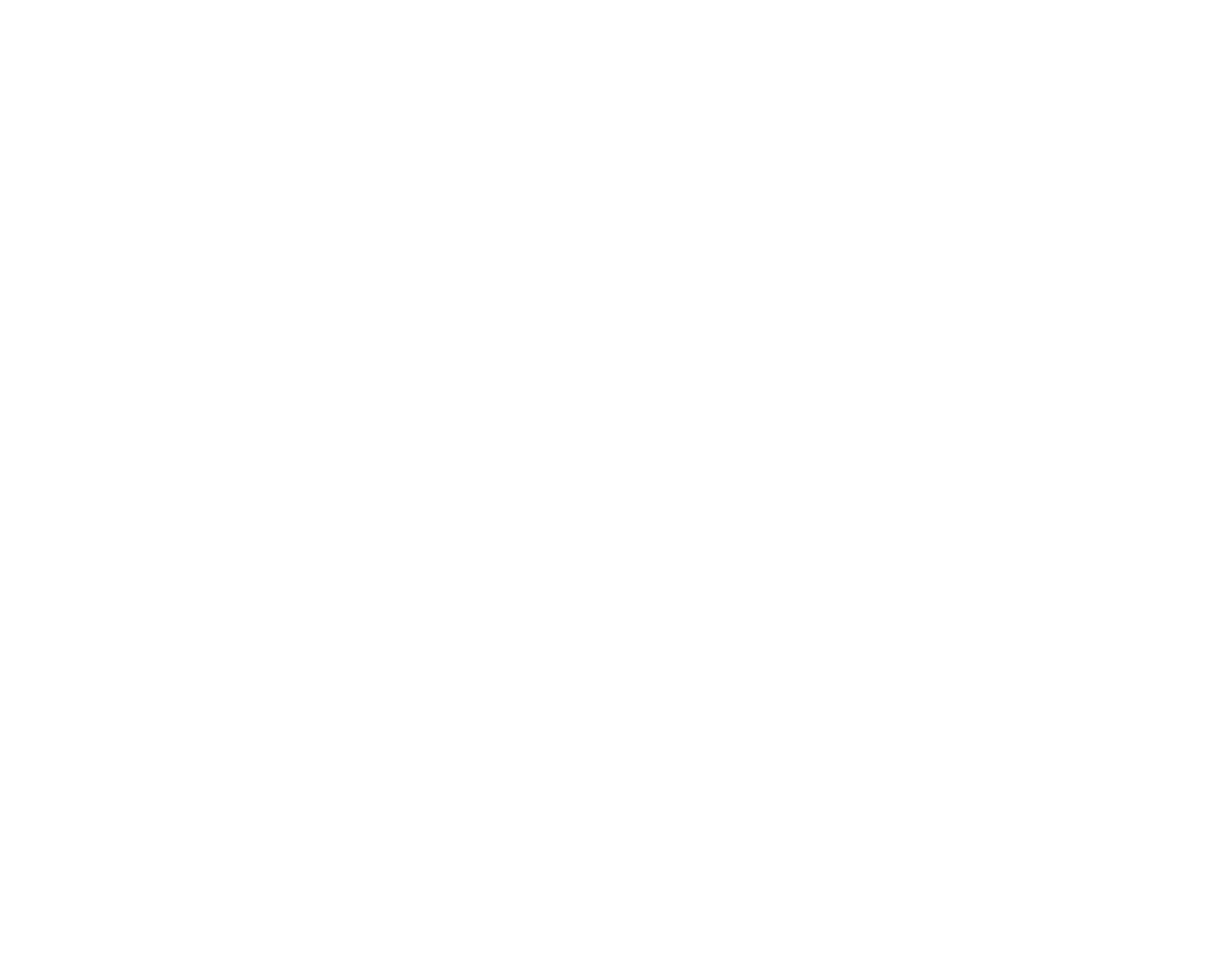
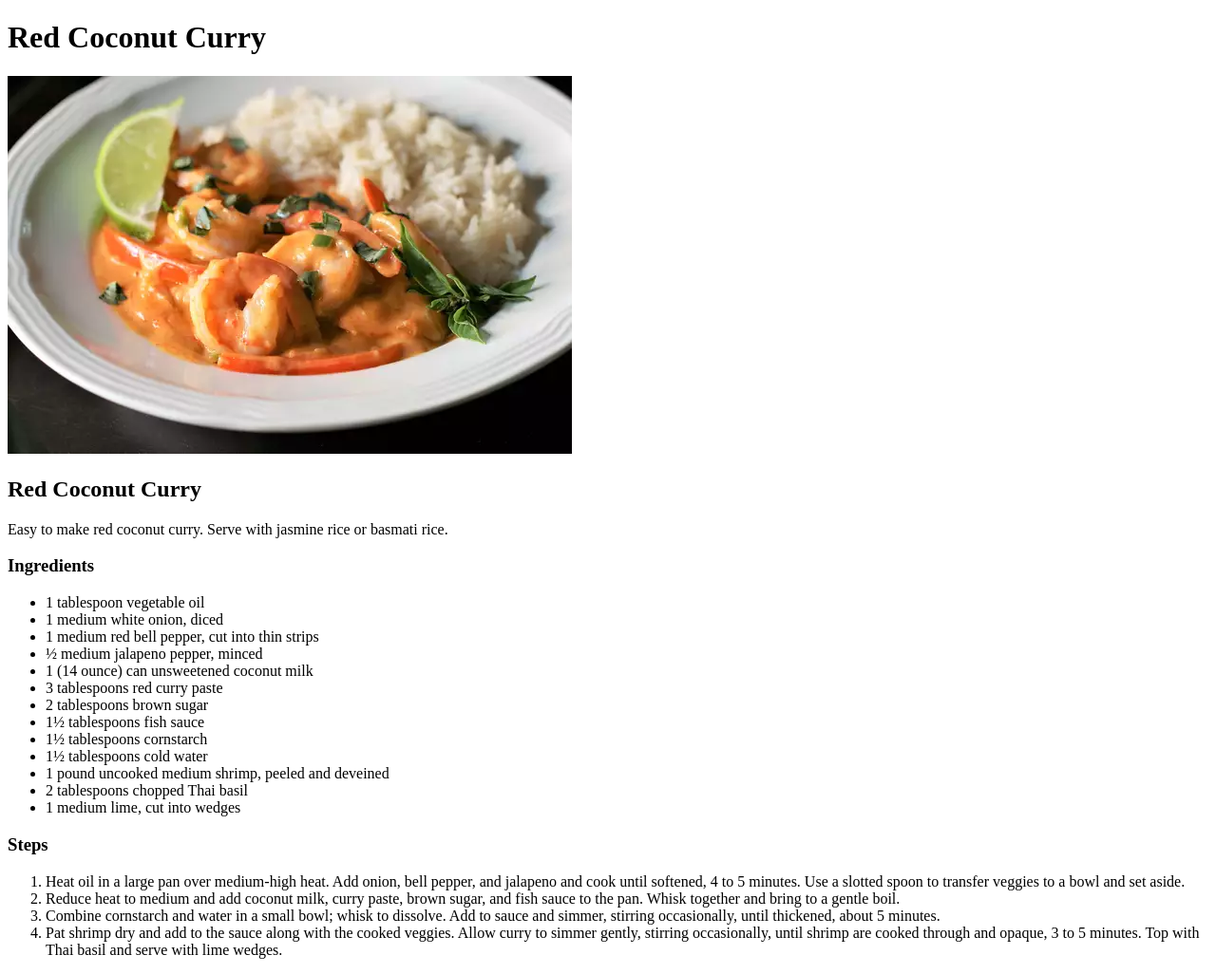
Before and after one commit to Timp222/odin-recipes, a plain HTML site: page recipes/curry.html in a window 1280 px wide. Shown: the whole page at 95% size. Before the commit the page ends 800 px from the top, so only its background shows below. Drawn offline with Linux system fonts and the light colour scheme.

Commit message:
Fix curry page not opening and images not loading

```diff
--- a/recipes/curry.html
+++ b/recipes/curry.html
@@ -0,0 +1,36 @@
+<!DOCTYPE html>
+<html lang="en">
+    <head>
+        <meta charset="UTF-8">
+        <title>Red Coconut Curry</title>
+    </head>
+    <body>
+        <h1>Red Coconut Curry</h1>
+        <img src="curry.jpg" alt="Curry">
+        <h2>Red Coconut Curry</h2>
+            <p>Easy to make red coconut curry. Serve with jasmine rice or basmati rice.</p>
+        <h3>Ingredients</h3>
+            <ul>
+                <li>1 tablespoon vegetable oil</li>
+                <li>1 medium white onion, diced</li>
+                <li>1 medium red bell pepper, cut into thin strips</li>
+                <li>½ medium jalapeno pepper, minced</li>
+                <li>1 (14 ounce) can unsweetened coconut milk</li>
+                <li>3 tablespoons red curry paste</li>
+                <li>2 tablespoons brown sugar</li>
+                <li>1½ tablespoons fish sauce</li>
+                <li>1½ tablespoons cornstarch</li>
+                <li>1½ tablespoons cold water</li>
+                <li>1 pound uncooked medium shrimp, peeled and deveined</li>
+                <li>2 tablespoons chopped Thai basil</li>
+                <li>1 medium lime, cut into wedges</li>
+            </ul>
+        <h3>Steps</h3>
+            <ol>
+                <li>Heat oil in a large pan over medium-high heat. Add onion, bell pepper, and jalapeno and cook until softened, 4 to 5 minutes. Use a slotted spoon to transfer veggies to a bowl and set aside.</li>
+                <li>Reduce heat to medium and add coconut milk, curry paste, brown sugar, and fish sauce to the pan. Whisk together and bring to a gentle boil.</li>
+                <li>Combine cornstarch and water in a small bowl; whisk to dissolve. Add to sauce and simmer, stirring occasionally, until thickened, about 5 minutes.</li>
+                <li>Pat shrimp dry and add to the sauce along with the cooked veggies. Allow curry to simmer gently, stirring occasionally, until shrimp are cooked through and opaque, 3 to 5 minutes. Top with Thai basil and serve with lime wedges.</li>
+            </ol>
+    </body>
+</html>
```
Also changed, not shown: index.html (+3 -4 lines), recipes/chicken-leg.html (+1 -1 lines), recipes/chicken-pie.html (+2 -2 lines).
